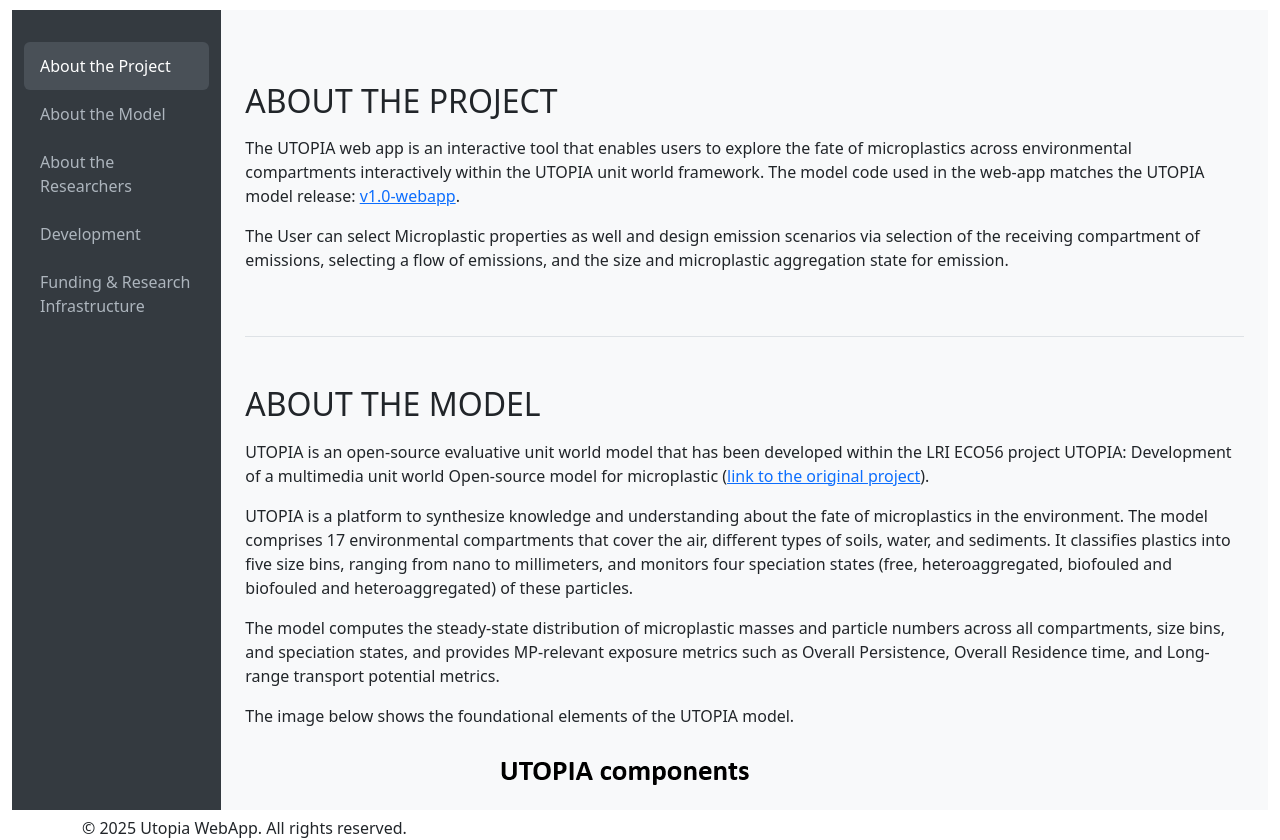
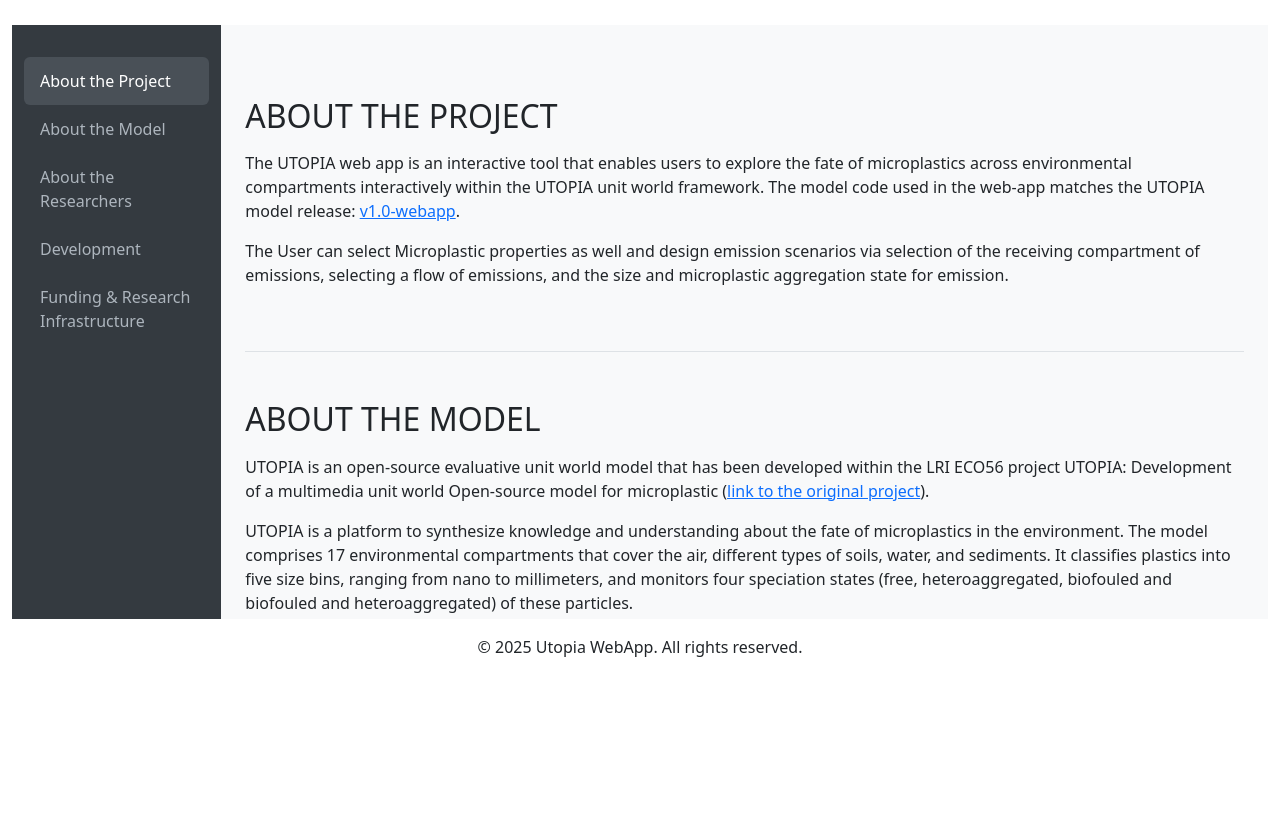
Before and after one commit to karenlarkina/UTOPIA-WebApp, a Flask app: page / in a window 1280 px wide. Shown: the part 122-962 px from the top of the page. After the commit the page ends 779 px from the top, so only its background shows below. Run offline with Flask 3, Linux system fonts and the light colour scheme; some libraries are stand-ins or nearby versions.

Commit message:
added to the about page and fixed some styles

```diff
--- a/src/views/static/css/styles.css
+++ b/src/views/static/css/styles.css
@@ -41,6 +41,44 @@ h3 {
     cursor: pointer;
     color: #acacb0;
 }
+
+#about-page {
+    display: flex;
+    flex-direction: column;
+    width: 100%;
+    /* Subtract navbar heights from viewport */
+    height: calc(100vh - 150px);
+    min-height: 500px;
+    overflow: hidden;
+}
+
+#about-page .container-fluid {
+    display: flex;
+    flex-direction: column;
+    height: 100%;
+    width: 100%;
+    overflow: hidden;
+}
+
+#about-page .about-content {
+    flex: 1;
+    overflow: hidden;
+    margin: 0;
+}
+
+#about-page .about-content iframe {
+    width: 100%;
+    height: 100%;
+    border: none;
+    display: block;
+}
+
+#about-page .footer {
+    flex-shrink: 0;
+    padding: 1rem 0;
+    text-align: center;
+}
+
 #main-content {
     margin-top: 25px !important;
 }
--- a/src/views/static/js/d3-heatmap.js
+++ b/src/views/static/js/d3-heatmap.js
@@ -1904,6 +1904,7 @@ document.addEventListener('DOMContentLoaded', function () {
             .attr("height", 60)
             .attr("rx", 5)
             .attr("ry", 5)
+            .style("cursor", "pointer")
             .style("fill", d => {
                 switch (d.className) {
                     case "air-color": return "#D8F1F1";
--- a/src/views/templates/index.html
+++ b/src/views/templates/index.html
@@ -196,12 +196,12 @@
 
         <!-- Heatmap container -->
             <div class="mt-5" id="main-content">
-                <div id="about-page" style="display: flex;">
-                    <div class="container-fluid min-vh-100 d-flex flex-column">
+                <div id="about-page">
+                    <div class="container-fluid">
                         <div class="about-content">
-                            <iframe src="/static/about.html" width="100%" height="800rem" style="margin-top: -15px;"></iframe>
+                            <iframe src="/static/about.html" frameborder="0"></iframe>
                         </div>
-                        <footer class="footer mt-auto" style="align-content: center">
+                        <footer class="footer">
                             <div class="container">
                                 <span>&copy; 2025 Utopia WebApp. All rights reserved.</span>
                             </div>
```
Also changed, not shown: src/views/static/about.html (+30 -3 lines).
